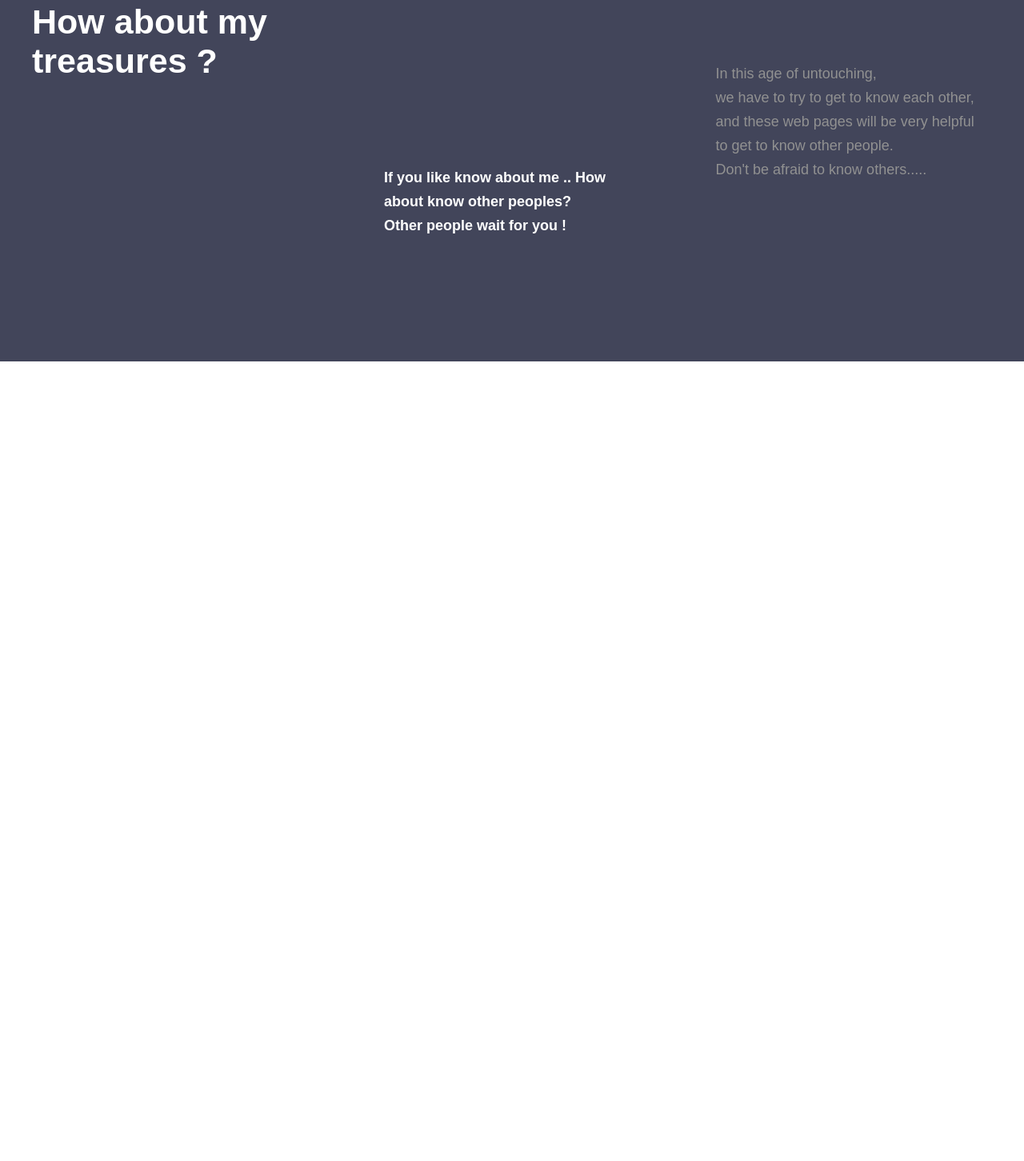
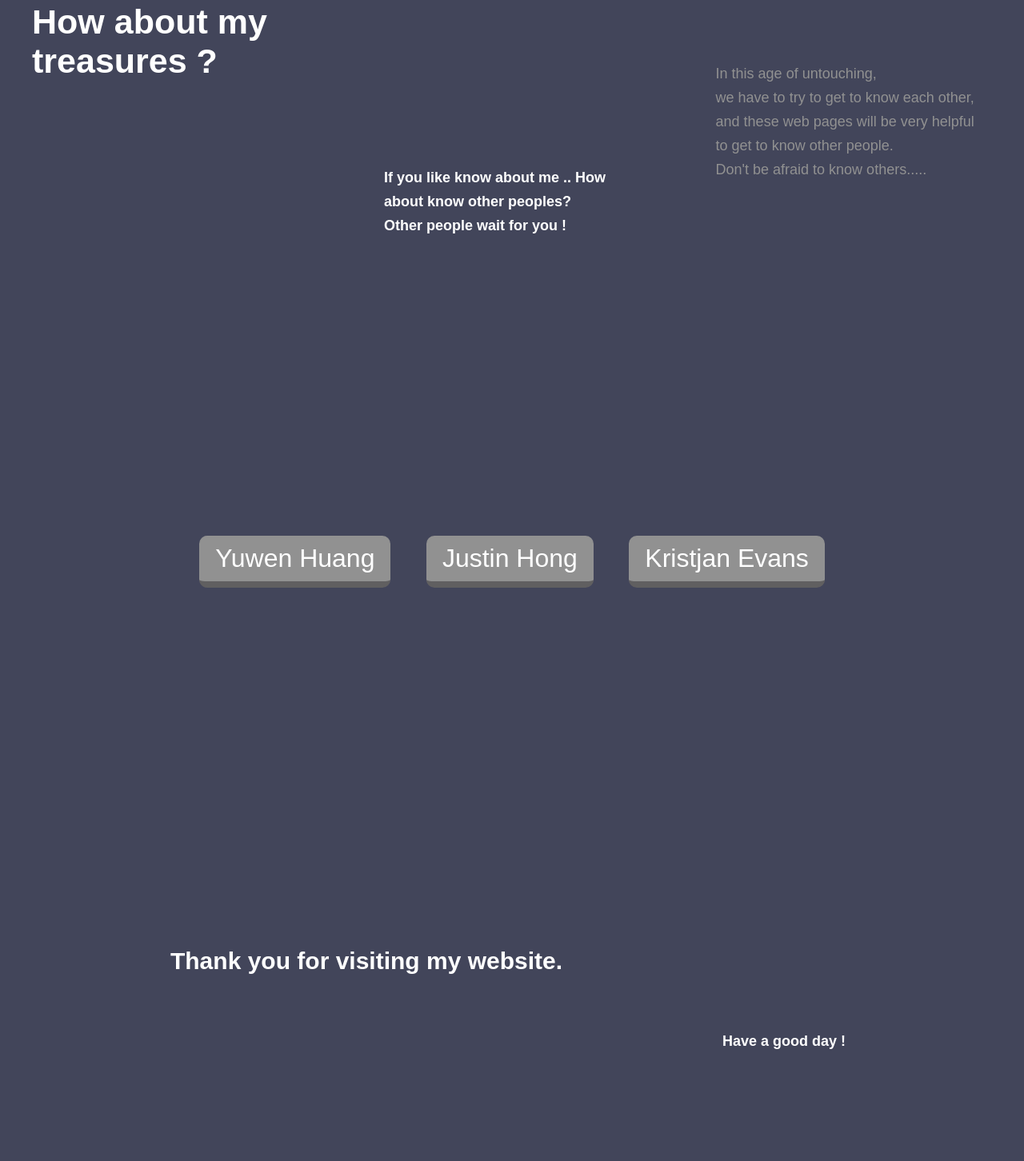
Before and after one commit to seoyoung-98/mytreasureBox, a plain HTML site: page index.html in a window 1280 px wide. Shown: the part 3706-5158 px from the top of the page at 80% size. Before the commit the page ends 4158 px from the top, so only its background shows below. Drawn offline with Linux system fonts and the light colour scheme; files whose address does not match are found by name.

Commit message:
Update index.html

```diff
--- a/index.html
+++ b/index.html
@@ -12,7 +12,7 @@
                     <li>Hello</li>
                     <li>Hi</li>
                     <li><a href = "#" class = "name">SEOYOUNG KIM</a></li>
-                    <li><a href = "https://www.format.com/site/design" class = "main" >My Box</a></li>
+                    <li><a href = "../" class = "main" >My Box</a></li>
                 </ul>
             </div>
 
@@ -133,8 +133,24 @@
                 and these web pages will be very helpful to get to know other people.
                 <br>Don't be afraid to know others.....</p>
 
+
             </div>
 
+            <div class = "buttonarea">
+
+                <div class = "button">
+                    <a class = "btn first" href = "link1">Yuwen Huang</a>
+                    <a class = "btn second" href = "https://justaaaaaan.github.io/g-r-o-w-w-w/">Justin Hong</a>
+                    <a class = "btn third" href = "link3">Kristjan Evans</a>
+                </div>
+
+            </div>
+
+            <div class = "finalment">
+                <h1>Thank you for visiting my website.</h1>
+
+                <h2>Have a good day !</h2>
+            </div>
 
 
 
```
